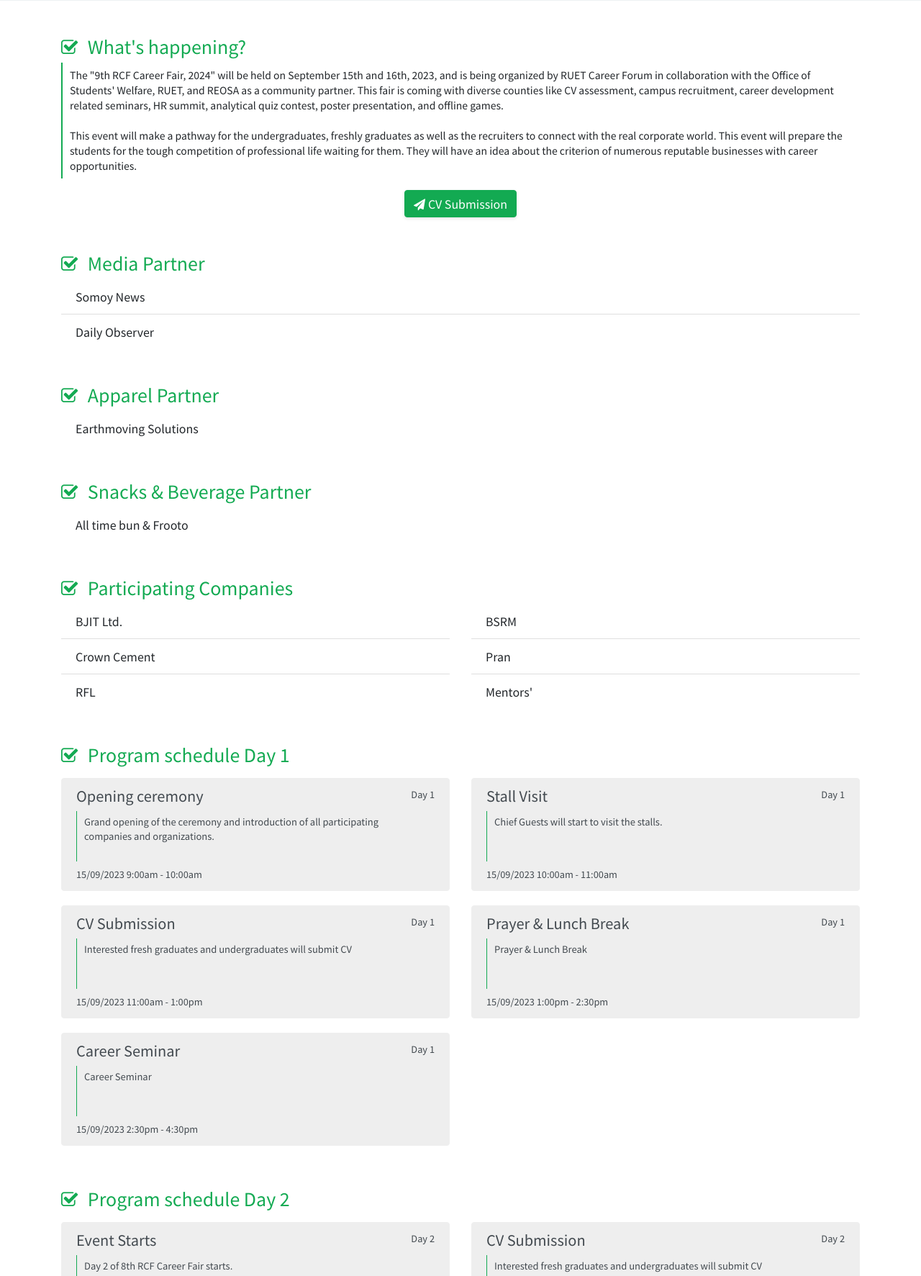
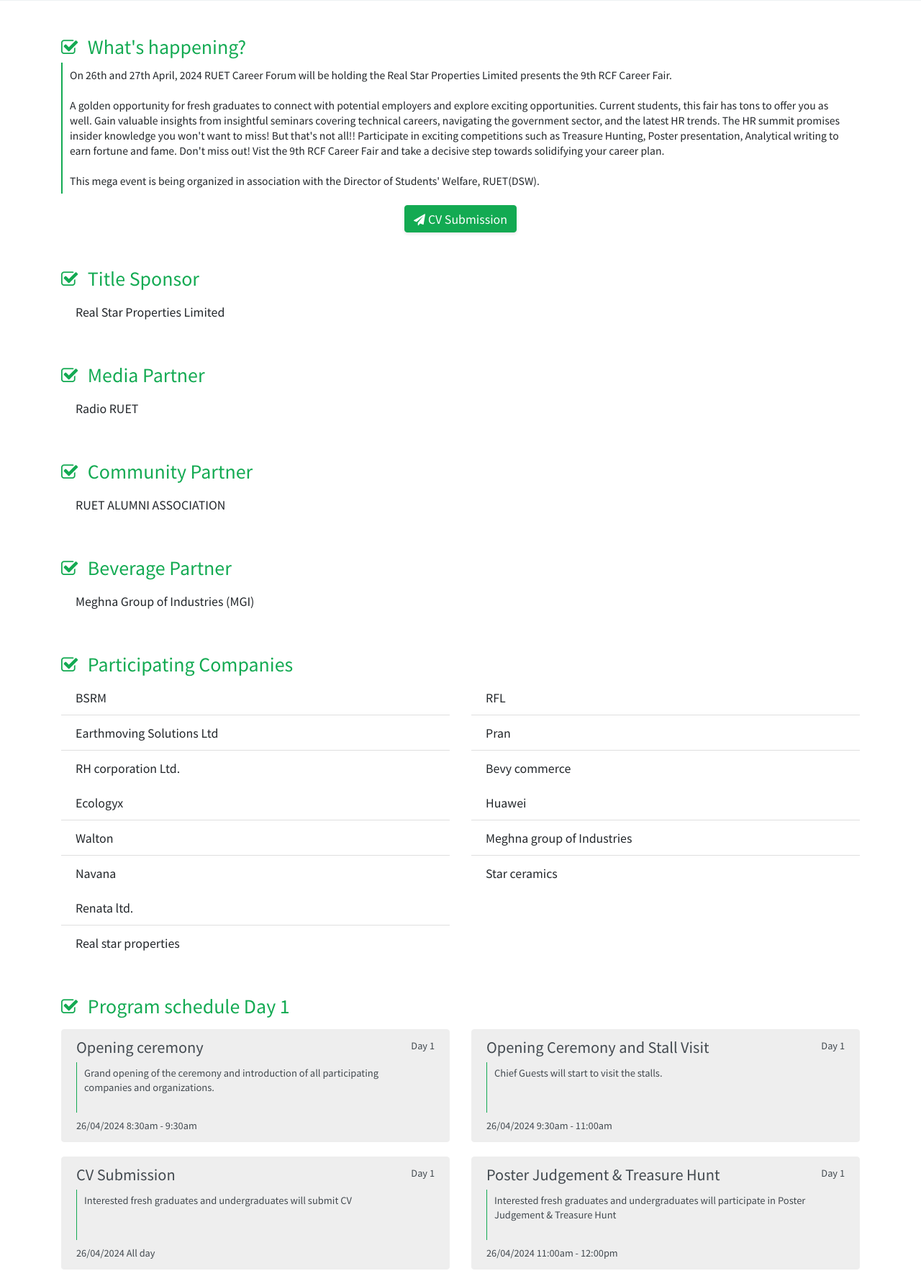
Before and after one commit to tanvirsweb/RCF_public_html, a PHP site: page /9th_RCF_CareerFair/index.php in a window 1280 px wide. Shown: the part 249-2022 px from the top of the page at 72% size. Run offline with PHP 8.4, Linux system fonts and the light colour scheme; some libraries are stand-ins or nearby versions.

Commit message:
9th fair info updated

```diff
--- a/9th_RCF_CareerFair/index.php
+++ b/9th_RCF_CareerFair/index.php
@@ -45,24 +45,11 @@
         What's happening?
     </h1>
     <p>
-        The "9th RCF Career Fair, 2024" will be held on September 15th and 16th, 2023, and is being organized by RUET Career Forum in collaboration with the Office of Students' Welfare, RUET, and REOSA as a community partner. This fair is coming with diverse counties like CV assessment, campus recruitment, career development related seminars, HR summit, analytical quiz contest, poster presentation, and offline games.
-        <br /> <br />
-        This event will make a pathway for the undergraduates, freshly graduates as well as the recruiters to connect with the real corporate world. This event will prepare the students for the tough competition of professional life waiting for them. They will have an idea about the criterion of numerous reputable businesses with career opportunities.
-
-        <!-- <br> <br> -->
-        <!-- <b>Go to sections:</b>
-        <a href="#sponsprs" class="mr-2">
-            <i class="fa fa-link" aria-hidden="true"></i>
-            Spondors & Companies
-        </a>
-        <a href="#" class="mr-2">
-            <i class="fa fa-link" aria-hidden="true"></i>
-            Program schedule
-        </a>
-        <a href="#" class="mr-2">
-            <i class="fa fa-link" aria-hidden="true"></i>
-            CV drop for compnaies
-        </a> -->
+        On 26th and 27th April, 2024 RUET Career Forum will be holding the Real Star Properties Limited presents the 9th RCF Career Fair.
+        <br><br>
+        A golden opportunity for fresh graduates to connect with potential employers and explore exciting opportunities. Current students, this fair has tons to offer you as well. Gain valuable insights from insightful seminars covering technical careers, navigating the government sector, and the latest HR trends. The HR summit promises insider knowledge you won't want to miss! But that's not all!! Participate in exciting competitions such as Treasure Hunting, Poster presentation, Analytical writing to earn fortune and fame. Don't miss out! Vist the 9th RCF Career Fair and take a decisive step towards solidifying your career plan.
+        <br><br>
+        This mega event is being organized in association with the Director of Students' Welfare, RUET(DSW).
     </p>
     <div class="text-center"> <a href="<?php echo BASE_URL; ?>/9th_RCF_CareerFair/cv_drop/" id="cv_drop_submit" class="btn btn-primary">
             <i class="fa fa-paper-plane pr-1"></i><span id="submit_text">CV Submission</span>
@@ -74,46 +61,64 @@
 <div class="container mt-5" id="sponsprs">
     <h1 class="display-6">
         <i class="fa fa-check-square-o pr-2" aria-hidden="true"></i>
+        Title Sponsor
+    </h1>
+    <div class="row">
+
+        <div class="col-md-12 col-12">
+            <ul class="list-group list-group-flush">
+                <li class="list-group-item">Real Star Properties Limited</li>
+            </ul>
+        </div>
+    </div>
+</div>
+
+<div class="container mt-5" id="sponsprs">
+    <h1 class="display-6">
+        <i class="fa fa-check-square-o pr-2" aria-hidden="true"></i>
         Media Partner
     </h1>
     <div class="row">
         <div class="col-md-12 col-12">
             <ul class="list-group list-group-flush">
-                <li class="list-group-item">Somoy News</li>
-                <li class="list-group-item">Daily Observer</li>
+                <li class="list-group-item">Radio RUET</li>
+                <!-- <li class="list-group-item">Daily Observer</li> -->
             </ul>
         </div>
 
     </div>
 </div>
+
 <div class="container mt-5" id="sponsprs">
     <h1 class="display-6">
         <i class="fa fa-check-square-o pr-2" aria-hidden="true"></i>
-        Apparel Partner
+        Community Partner
     </h1>
     <div class="row">
         <div class="col-md-12 col-12">
             <ul class="list-group list-group-flush">
-                <li class="list-group-item">Earthmoving Solutions</li>
+                <li class="list-group-item">RUET ALUMNI ASSOCIATION</li>
             </ul>
         </div>
 
     </div>
 </div>
+
 <div class="container mt-5" id="sponsprs">
     <h1 class="display-6">
         <i class="fa fa-check-square-o pr-2" aria-hidden="true"></i>
-        Snacks & Beverage Partner
+        Beverage Partner
     </h1>
     <div class="row">
-
         <div class="col-md-12 col-12">
             <ul class="list-group list-group-flush">
-                <li class="list-group-item">All time bun & Frooto</li>
+                <li class="list-group-item">Meghna Group of Industries (MGI) </li>
             </ul>
         </div>
+
     </div>
 </div>
+
 <!-- sponsors -->
 
 <!-- cmpanies-->
@@ -122,19 +127,40 @@
         <i class="fa fa-check-square-o pr-2" aria-hidden="true"></i>
         Participating Companies
     </h1>
+
     <div class="row">
         <div class="col-md-6 col-12">
             <ul class="list-group list-group-flush">
-                <li class="list-group-item">BJIT Ltd.</li>
-                <li class="list-group-item">Crown Cement</li>
-                <li class="list-group-item">RFL</li>
+                <li class="list-group-item">BSRM </li>
+                <li class="list-group-item">Earthmoving Solutions Ltd</li>
+                <li class="list-group-item">RH corporation Ltd.</li>
             </ul>
         </div>
         <div class="col-md-6 col-12">
             <ul class="list-group list-group-flush">
-                <li class="list-group-item">BSRM</li>
-                <li class="list-group-item">Pran </li>
-                <li class="list-group-item">Mentors' </li>
+                <li class="list-group-item">RFL</li>
+                <li class="list-group-item">Pran</li>
+                <li class="list-group-item">Bevy commerce</li>
+            </ul>
+        </div>
+        <div class="col-md-6 col-12">
+            <ul class="list-group list-group-flush">
+                <li class="list-group-item">Ecologyx</li>
+                <li class="list-group-item">Walton</li>
+                <li class="list-group-item">Navana</li>
+            </ul>
+        </div>
+        <div class="col-md-6 col-12">
+            <ul class="list-group list-group-flush">
+                <li class="list-group-item">Huawei</li>
+                <li class="list-group-item">Meghna group of Industries</li>
+                <li class="list-group-item">Star ceramics</li>
+            </ul>
+        </div>
+        <div class="col-md-6 col-12">
+            <ul class="list-group list-group-flush">
+                <li class="list-group-item">Renata ltd.</li>
+                <li class="list-group-item">Real star properties</li>
             </ul>
         </div>
     </div>
@@ -157,11 +183,11 @@
                         <h5 class="mb-1">Opening ceremony</h5>
                         <small>Day 1</small>
                     </div>
-                    <p class="mb-1 content">Grand opening of the ceremony and introduction of all participating
+                    <p class="mb-1 content">
+                        Grand opening of the ceremony and introduction of all participating
                         companies and organizations.
-
                     </p>
-                    <small> 15/09/2023 9:00am - 10:00am </small>
+                    <small> 26/04/2024 8:30am - 9:30am </small>
                 </a>
             </div>
         </div>
@@ -169,41 +195,13 @@
             <div class="list-group">
                 <a href="#" class="list-group-item list-group-item-action active" aria-current="true">
                     <div class="d-flex w-100 justify-content-between">
-                        <h5 class="mb-1"> Stall Visit</h5>
+                        <h5 class="mb-1">Opening Ceremony and Stall Visit</h5>
                         <small>Day 1</small>
                     </div>
                     <p class="mb-1 content">Chief Guests will start to visit the stalls.
 
                     </p>
-                    <small> 15/09/2023 10:00am - 11:00am </small>
-                </a>
-            </div>
-        </div>
-        <div class="col-md-6 col-12">
-            <div class="list-group">
-                <a href="#" class="list-group-item list-group-item-action active" aria-current="true">
-                    <div class="d-flex w-100 justify-content-between">
-                        <h5 class="mb-1"> CV Submission</h5>
-                        <small>Day 1</small>
-                    </div>
-                    <p class="mb-1 content">Interested fresh graduates and undergraduates will submit CV
-
-                    </p>
-                    <small> 15/09/2023 11:00am - 1:00pm </small>
-                </a>
-            </div>
-        </div>
-        <div class="col-md-6 col-12">
-            <div class="list-group">
-                <a href="#" class="list-group-item list-group-item-action active" aria-current="true">
-                    <div class="d-flex w-100 justify-content-between">
-                        <h5 class="mb-1">Prayer & Lunch Break </h5>
-                        <small>Day 1</small>
-                    </div>
-                    <p class="mb-1 content">Prayer & Lunch Break
-
-                    </p>
-                    <small> 15/09/2023 1:00pm - 2:30pm </small>
+                    <small> 26/04/2024 9:30am - 11:00am </small>
                 </a>
             </div>
         </div>
@@ -212,13 +210,87 @@
             <div class="list-group">
                 <a href="#" class="list-group-item list-group-item-action active" aria-current="true">
                     <div class="d-flex w-100 justify-content-between">
-                        <h5 class="mb-1">Career Seminar </h5>
+                        <h5 class="mb-1">CV Submission</h5>
                         <small>Day 1</small>
                     </div>
-                    <p class="mb-1 content">Career Seminar
+                    <p class="mb-1 content">Interested fresh graduates and undergraduates will submit CV
 
                     </p>
-                    <small> 15/09/2023 2:30pm - 4:30pm </small>
+                    <small> 26/04/2024 All day </small>
+                </a>
+            </div>
+        </div>
+
+        <div class="col-md-6 col-12">
+            <div class="list-group">
+                <a href="#" class="list-group-item list-group-item-action active" aria-current="true">
+                    <div class="d-flex w-100 justify-content-between">
+                        <h5 class="mb-1">Poster Judgement & Treasure Hunt</h5>
+                        <small>Day 1</small>
+                    </div>
+                    <p class="mb-1 content">Interested fresh graduates and undergraduates will participate in Poster Judgement & Treasure Hunt
+
+                    </p>
+                    <small> 26/04/2024 11:00am - 12:00pm </small>
+                </a>
+            </div>
+        </div>
+        <div class="col-md-6 col-12">
+            <div class="list-group">
+                <a href="#" class="list-group-item list-group-item-action active" aria-current="true">
+                    <div class="d-flex w-100 justify-content-between">
+                        <h5 class="mb-1">CV Session</h5>
+                        <small>Day 1</small>
+                    </div>
+                    <p class="mb-1 content">CV Session will be held
+
+                    </p>
+                    <small> 26/04/2024 12:00pm - 1:00pm </small>
+                </a>
+            </div>
+        </div>
+
+        <div class="col-md-6 col-12">
+            <div class="list-group">
+                <a href="#" class="list-group-item list-group-item-action active" aria-current="true">
+                    <div class="d-flex w-100 justify-content-between">
+                        <h5 class="mb-1">Lunch Break </h5>
+                        <small>Day 1</small>
+                    </div>
+                    <p class="mb-1 content">Lunch Break
+
+                    </p>
+                    <small> 26/04/2024 1:00pm - 2:15pm </small>
+                </a>
+            </div>
+        </div>
+
+        <div class="col-md-6 col-12">
+            <div class="list-group">
+                <a href="#" class="list-group-item list-group-item-action active" aria-current="true">
+                    <div class="d-flex w-100 justify-content-between">
+                        <h5 class="mb-1">HR Summit (Part1) </h5>
+                        <small>Day 1</small>
+                    </div>
+                    <p class="mb-1 content">HR Summit (Part1)
+
+                    </p>
+                    <small> 26/04/2024 2:30pm - 3:30pm </small>
+                </a>
+            </div>
+        </div>
+
+        <div class="col-md-6 col-12">
+            <div class="list-group">
+                <a href="#" class="list-group-item list-group-item-action active" aria-current="true">
+                    <div class="d-flex w-100 justify-content-between">
+                        <h5 class="mb-1">Technical Job Seminar </h5>
+                        <small>Day 1</small>
+                    </div>
+                    <p class="mb-1 content">HR Summit (Part1)
+
+                    </p>
+                    <small> 26/04/2024 3:30pm - 5:00pm </small>
                 </a>
             </div>
         </div>
@@ -266,10 +338,11 @@
                     <p class="mb-1 content">Day 2 of 8th RCF Career Fair starts.
 
                     </p>
-                    <small> 16/09/2023 9:00am </small>
+                    <small> 27/04/2024 8:30am </small>
                 </a>
             </div>
         </div>
+
         <div class="col-md-6 col-12">
             <div class="list-group">
                 <a href="#" class="list-group-item list-group-item-action active" aria-current="true">
@@ -280,30 +353,25 @@
                     <p class="mb-1 content">Interested fresh graduates and undergraduates will submit CV
 
                     </p>
-                    <small> 16/09/2023 All day </small>
+                    <small> 27/04/2024 All day </small>
                 </a>
             </div>
         </div>
-
 
         <div class="col-md-6 col-12">
             <div class="list-group">
                 <a href="#" class="list-group-item list-group-item-action active" aria-current="true">
                     <div class="d-flex w-100 justify-content-between">
-                        <h5 class="mb-1">Poster presentation </h5>
+                        <h5 class="mb-1">Seminal and Examination of Huawei </h5>
                         <small>Day 2</small>
                     </div>
-                    <p class="mb-1 content">Poster presentation
+                    <p class="mb-1 content">Seminal and Examination of Huawei
 
                     </p>
-                    <small> 16/09/2023 11:00am - 1:00pm </small>
+                    <small> 27/04/2024 11:00am - 1:00pm </small>
                 </a>
             </div>
         </div>
-
-
-
-
 
         <div class="col-md-6 col-12">
             <div class="list-group">
@@ -315,60 +383,52 @@
                     <p class="mb-1 content">Prayer & Lunch Break
 
                     </p>
-                    <small> 16/09/2023 1:30pm - 3:00pm </small>
+                    <small> 27/04/2024 1:00pm - 2:00pm </small>
                 </a>
             </div>
         </div>
-
 
         <div class="col-md-6 col-12">
             <div class="list-group">
                 <a href="#" class="list-group-item list-group-item-action active" aria-current="true">
                     <div class="d-flex w-100 justify-content-between">
-                        <h5 class="mb-1">HR summit </h5>
+                        <h5 class="mb-1">HR summit (Part2) </h5>
                         <small>Day 2</small>
                     </div>
-                    <p class="mb-1 content">HR summit
+                    <p class="mb-1 content">HR summit (Part2)
 
                     </p>
-                    <small> 16/09/2023 3:00pm - 4:30pm </small>
+                    <small> 27/04/2024 3:00pm - 4:30pm </small>
                 </a>
             </div>
         </div>
-
-        <!--   <div class="col-md-6 col-12">
-            <div class="list-group">
-                <a href="#" class="list-group-item list-group-item-action active" aria-current="true">
-                    <div class="d-flex w-100 justify-content-between">
-                        <h5 class="mb-1">Seminar </h5>
-                        <small>Day 2</small>
-                    </div>
-                    <p class="mb-1 content">
-                        Title - Study in UK; scopes and opportunities for Engineering Students <br>
-                        Speaker - Md. Mehedi Hasan,
-                        CEO Albatross Education <br>
-                        Former President Bangladesh Student Association, UK
-
-                    </p>
-                    <small> 19/11/2022 3:00pm </small>
-                </a>
-            </div>
-        </div>              commenting -->
-
-
 
         <div class="col-md-6 col-12">
             <div class="list-group">
                 <a href="#" class="list-group-item list-group-item-action active" aria-current="true">
                     <div class="d-flex w-100 justify-content-between">
-                        <h5 class="mb-1">Closing Ceremony </h5>
+                        <h5 class="mb-1">BCS Seminal </h5>
+                        <small>Day 2</small>
+                    </div>
+                    <p class="mb-1 content">BCS Seminar
+
+                    </p>
+                    <small> 27/04/2024 3:00pm - 4:30pm </small>
+                </a>
+            </div>
+        </div>
+
+        <div class="col-md-6 col-12">
+            <div class="list-group">
+                <a href="#" class="list-group-item list-group-item-action active" aria-current="true">
+                    <div class="d-flex w-100 justify-content-between">
+                        <h5 class="mb-1">Prize Giving & Closing Ceremony </h5>
                         <small>Day 2</small>
                     </div>
                     <p class="mb-1 content">
-                        Closing Ceremony of 8th RCF Career Fair
-
+                        Prize Giving & Closing Ceremony
                     </p>
-                    <small> 16/09/2023 4:30pm-5:00pm </small>
+                    <small> 27/04/2024 5:00pm-6:00pm </small>
                 </a>
             </div>
         </div>
```
